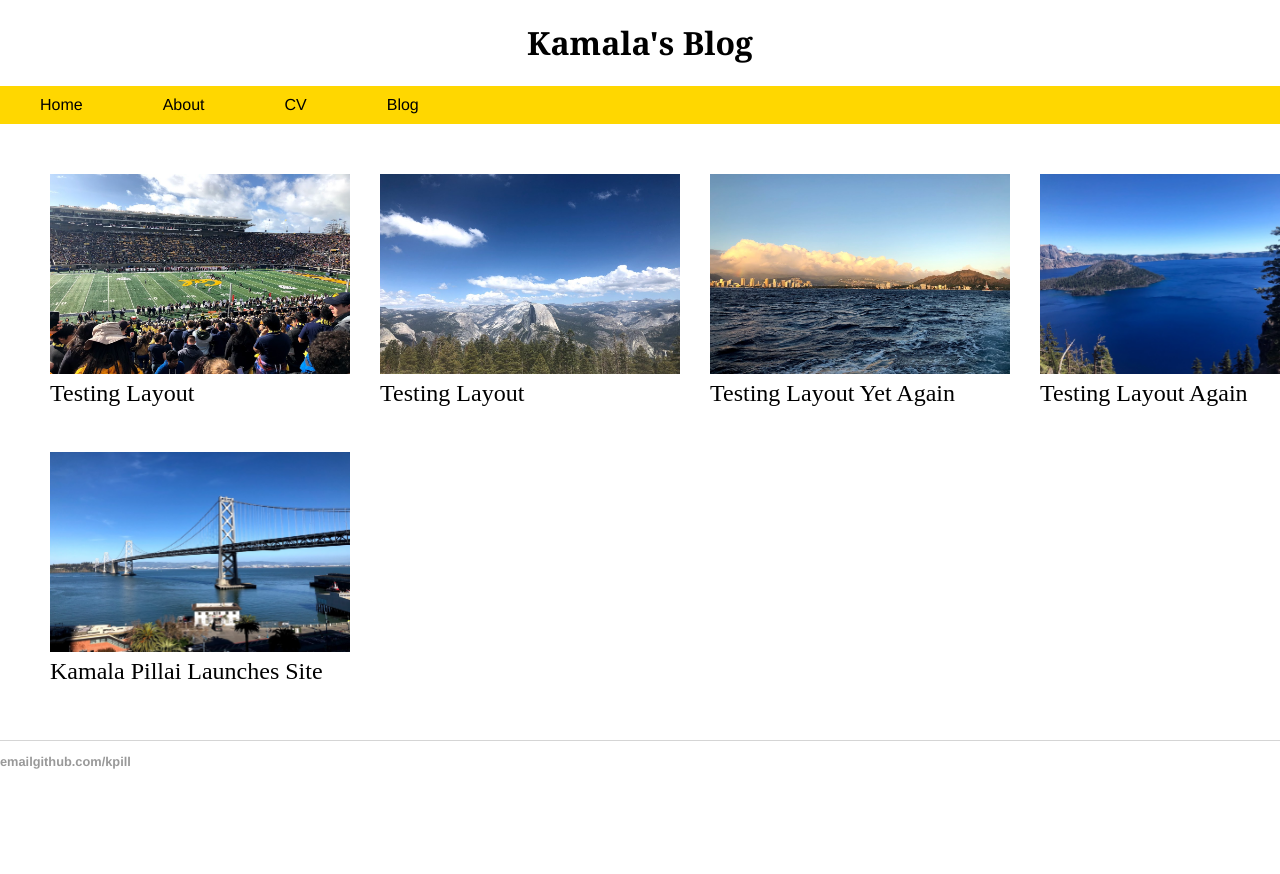
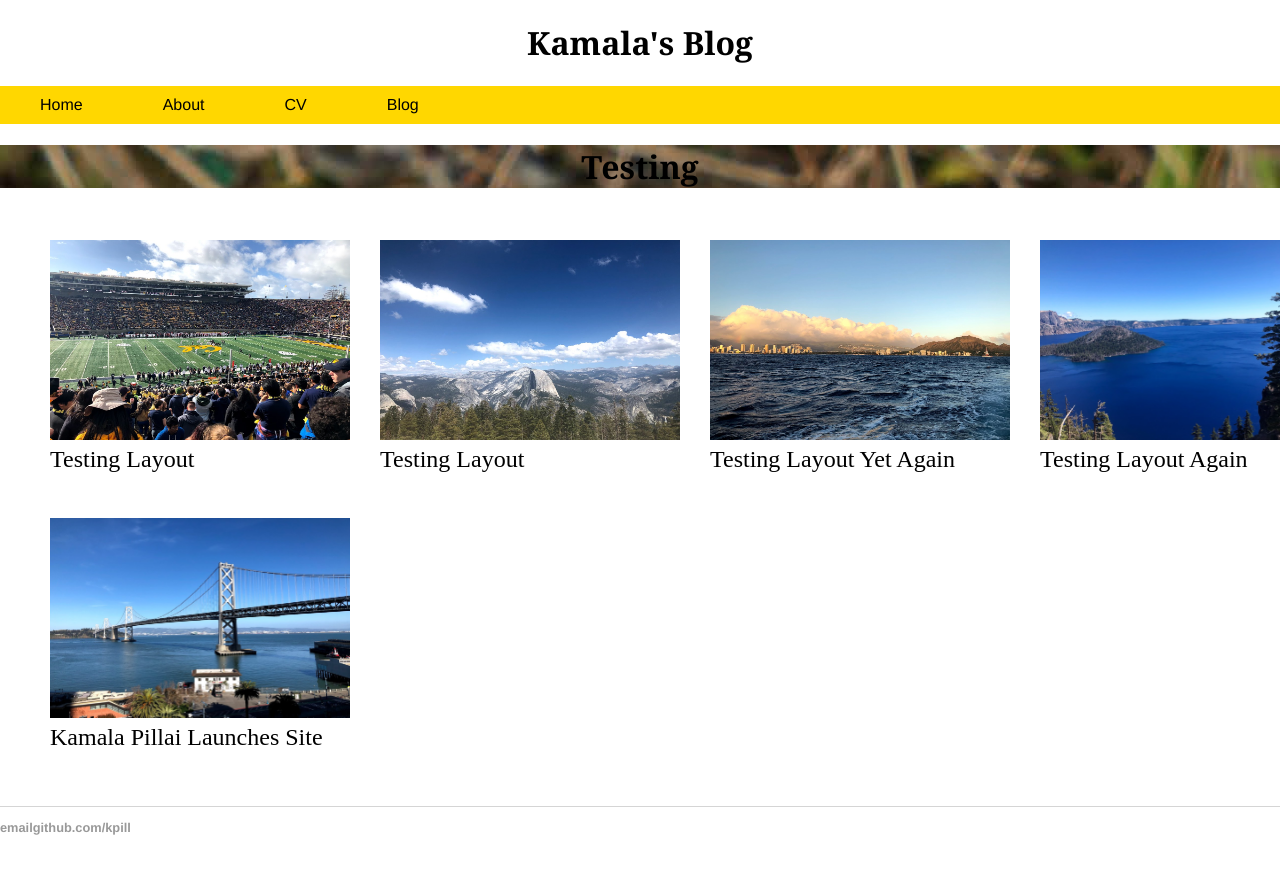
Before and after one commit to kpill/kpill.github.io, a Jekyll site: the page built from index.html, in a window 1280 px wide. Shown: the top 874 px of the page. Built offline with Jekyll 4.4.1, drawn with Linux system fonts in a browser that asks for light colours.

Commit message:
Update index.html

```diff
--- a/index.html
+++ b/index.html
@@ -2,6 +2,9 @@
 layout: default
 title: Kamala Pillai's Blog
 ---
+<div class="welcome">
+	<h1>Testing</h1>
+</div>
 
 <ul class="posts">
 	<div class="grid_container">
```
